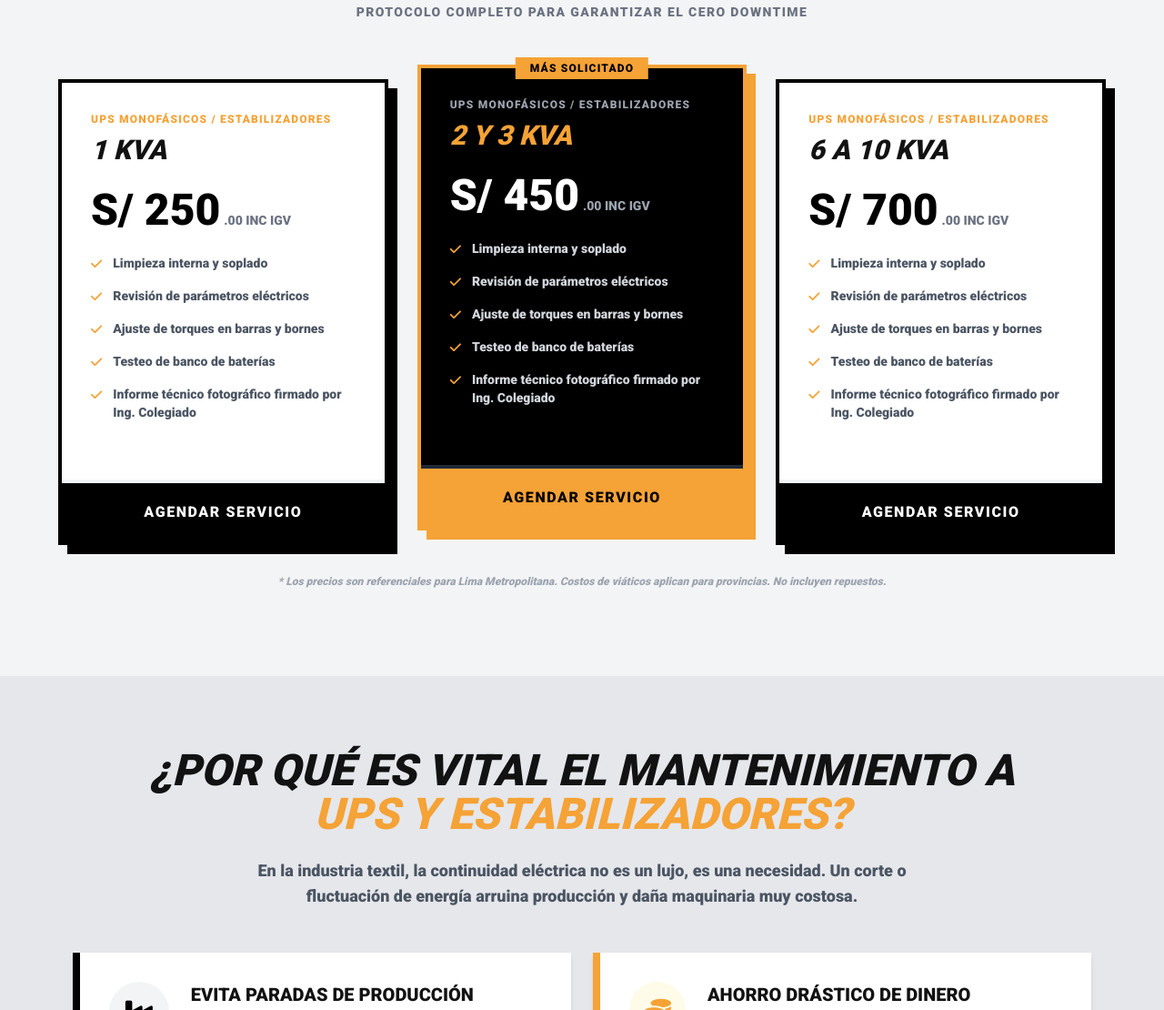
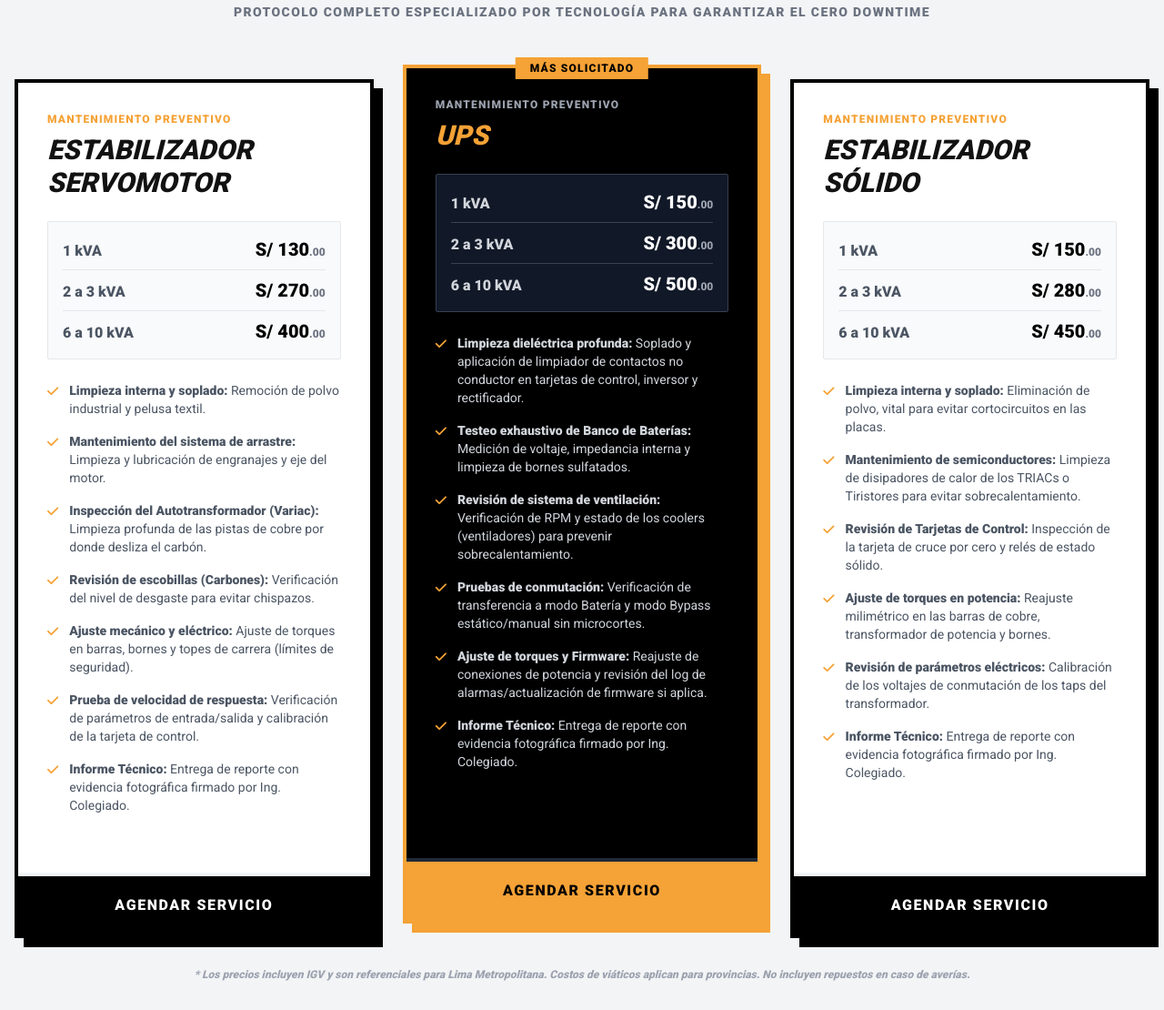
Before and after one commit to SIOPERU/MANTENIMIENTO, a plain HTML site: page index.html in a window 1280 px wide. Shown: the part 1033-2143 px from the top of the page at 91% size. Drawn offline with nearby package versions, Linux system fonts and the light colour scheme.

Commit message:
Update index.html

```diff
--- a/index.html
+++ b/index.html
@@ -169,26 +169,41 @@
         <div class="container mx-auto px-4">
             <div class="text-center mb-16">
                 <h2 class="text-4xl md:text-5xl font-black uppercase italic mb-4">Planes de Mantenimiento Preventivo</h2>
-                <p class="text-gray-500 font-bold uppercase tracking-widest text-sm">Protocolo completo para garantizar el Cero Downtime</p>
+                <p class="text-gray-500 font-bold uppercase tracking-widest text-sm">Protocolo completo especializado por tecnología para garantizar el Cero Downtime</p>
             </div>
 
-            <div class="grid md:grid-cols-3 gap-8 max-w-6xl mx-auto">
+            <div class="grid md:grid-cols-3 gap-8 max-w-7xl mx-auto">
 
-                <!-- Plan 1: 1 kVA -->
+                <!-- Plan 1: Estabilizador Servomotor -->
                 <div class="bg-white border-4 border-sioNavy shadow-[10px_10px_0px_0px_rgba(0,0,0,1)] flex flex-col price-card">
                     <div class="p-8 border-b-4 border-gray-100 flex-grow">
-                        <p class="text-sioYellow font-black uppercase tracking-widest text-xs mb-2">UPS MONOFÁSICOS / ESTABILIZADORES</p>
-                        <h3 class="text-3xl font-black uppercase italic mb-4">1 kVA</h3>
-                        <div class="my-6">
-                            <span class="text-5xl font-black text-sioNavy">S/ 250</span>
-                            <span class="text-gray-500 font-bold text-sm uppercase">.00 Inc IGV</span>
+                        <p class="text-sioYellow font-black uppercase tracking-widest text-xs mb-2">MANTENIMIENTO PREVENTIVO</p>
+                        <h3 class="text-3xl font-black uppercase italic mb-4">Estabilizador Servomotor</h3>
+
+                        <!-- Tarifario Integrado -->
+                        <div class="my-6 bg-gray-50 border border-gray-200 p-4 rounded-sm">
+                            <div class="flex justify-between items-end border-b border-gray-200 pb-2 mb-2">
+                                <span class="font-bold text-gray-600">1 kVA</span>
+                                <span class="font-black text-sioNavy text-xl">S/ 130<span class="text-xs text-gray-500 font-bold">.00</span></span>
+                            </div>
+                            <div class="flex justify-between items-end border-b border-gray-200 pb-2 mb-2">
+                                <span class="font-bold text-gray-600">2 a 3 kVA</span>
+                                <span class="font-black text-sioNavy text-xl">S/ 270<span class="text-xs text-gray-500 font-bold">.00</span></span>
+                            </div>
+                            <div class="flex justify-between items-end">
+                                <span class="font-bold text-gray-600">6 a 10 kVA</span>
+                                <span class="font-black text-sioNavy text-xl">S/ 400<span class="text-xs text-gray-500 font-bold">.00</span></span>
+                            </div>
                         </div>
-                        <ul class="space-y-4 text-sm font-bold text-gray-600 mb-8">
-                            <li class="flex items-start"><i class="fas fa-check text-sioYellow mt-1 mr-3"></i> Limpieza interna y soplado</li>
-                            <li class="flex items-start"><i class="fas fa-check text-sioYellow mt-1 mr-3"></i> Revisión de parámetros eléctricos</li>
-                            <li class="flex items-start"><i class="fas fa-check text-sioYellow mt-1 mr-3"></i> Ajuste de torques en barras y bornes</li>
-                            <li class="flex items-start"><i class="fas fa-check text-sioYellow mt-1 mr-3"></i> Testeo de banco de baterías</li>
-                            <li class="flex items-start"><i class="fas fa-check text-sioYellow mt-1 mr-3"></i> Informe técnico fotográfico firmado por Ing. Colegiado</li>
+
+                        <ul class="space-y-4 text-sm text-gray-600 mb-8">
+                            <li class="flex items-start"><i class="fas fa-check text-sioYellow mt-1 mr-3"></i> <span><strong>Limpieza interna y soplado:</strong> Remoción de polvo industrial y pelusa textil.</span></li>
+                            <li class="flex items-start"><i class="fas fa-check text-sioYellow mt-1 mr-3"></i> <span><strong>Mantenimiento del sistema de arrastre:</strong> Limpieza y lubricación de engranajes y eje del motor.</span></li>
+                            <li class="flex items-start"><i class="fas fa-check text-sioYellow mt-1 mr-3"></i> <span><strong>Inspección del Autotransformador (Variac):</strong> Limpieza profunda de las pistas de cobre por donde desliza el carbón.</span></li>
+                            <li class="flex items-start"><i class="fas fa-check text-sioYellow mt-1 mr-3"></i> <span><strong>Revisión de escobillas (Carbones):</strong> Verificación del nivel de desgaste para evitar chispazos.</span></li>
+                            <li class="flex items-start"><i class="fas fa-check text-sioYellow mt-1 mr-3"></i> <span><strong>Ajuste mecánico y eléctrico:</strong> Ajuste de torques en barras, bornes y topes de carrera (límites de seguridad).</span></li>
+                            <li class="flex items-start"><i class="fas fa-check text-sioYellow mt-1 mr-3"></i> <span><strong>Prueba de velocidad de respuesta:</strong> Verificación de parámetros de entrada/salida y calibración de la tarjeta de control.</span></li>
+                            <li class="flex items-start"><i class="fas fa-check text-sioYellow mt-1 mr-3"></i> <span><strong>Informe Técnico:</strong> Entrega de reporte con evidencia fotográfica firmado por Ing. Colegiado.</span></li>
                         </ul>
                     </div>
                     <a href="https://wa.me/51994468545" target="_blank" class="block w-full bg-sioNavy text-white text-center py-5 font-black uppercase tracking-widest hover:bg-sioYellow hover:text-sioNavy transition mt-auto">
@@ -196,24 +211,38 @@
                     </a>
                 </div>
 
-                <!-- Plan 2: 2 y 3 kVA (Destacado) -->
+                <!-- Plan 2: UPS (Destacado) -->
                 <div class="bg-sioNavy border-4 border-sioYellow shadow-[10px_10px_0px_0px_rgba(245,162,54,1)] text-white relative transform md:-translate-y-4 flex flex-col price-card">
                     <div class="absolute top-0 left-1/2 transform -translate-x-1/2 -translate-y-1/2 bg-sioYellow text-sioNavy px-4 py-1 font-black uppercase text-xs tracking-widest">
                         Más Solicitado
                     </div>
                     <div class="p-8 border-b-4 border-gray-800 flex-grow">
-                        <p class="text-gray-400 font-black uppercase tracking-widest text-xs mb-2">UPS MONOFÁSICOS / ESTABILIZADORES</p>
-                        <h3 class="text-3xl font-black uppercase italic mb-4 text-sioYellow">2 y 3 kVA</h3>
-                        <div class="my-6">
-                            <span class="text-5xl font-black text-white">S/ 450</span>
-                            <span class="text-gray-400 font-bold text-sm uppercase">.00 Inc IGV</span>
+                        <p class="text-gray-400 font-black uppercase tracking-widest text-xs mb-2">MANTENIMIENTO PREVENTIVO</p>
+                        <h3 class="text-3xl font-black uppercase italic mb-4 text-sioYellow">UPS</h3>
+
+                        <!-- Tarifario Integrado Dark -->
+                        <div class="my-6 bg-gray-900 border border-gray-700 p-4 rounded-sm">
+                            <div class="flex justify-between items-end border-b border-gray-700 pb-2 mb-2">
+                                <span class="font-bold text-gray-300">1 kVA</span>
+                                <span class="font-black text-white text-xl">S/ 150<span class="text-xs text-gray-400 font-bold">.00</span></span>
+                            </div>
+                            <div class="flex justify-between items-end border-b border-gray-700 pb-2 mb-2">
+                                <span class="font-bold text-gray-300">2 a 3 kVA</span>
+                                <span class="font-black text-white text-xl">S/ 300<span class="text-xs text-gray-400 font-bold">.00</span></span>
+                            </div>
+                            <div class="flex justify-between items-end">
+                                <span class="font-bold text-gray-300">6 a 10 kVA</span>
+                                <span class="font-black text-white text-xl">S/ 500<span class="text-xs text-gray-400 font-bold">.00</span></span>
+                            </div>
                         </div>
-                        <ul class="space-y-4 text-sm font-bold text-gray-300 mb-8">
-                            <li class="flex items-start"><i class="fas fa-check text-sioYellow mt-1 mr-3"></i> Limpieza interna y soplado</li>
-                            <li class="flex items-start"><i class="fas fa-check text-sioYellow mt-1 mr-3"></i> Revisión de parámetros eléctricos</li>
-                            <li class="flex items-start"><i class="fas fa-check text-sioYellow mt-1 mr-3"></i> Ajuste de torques en barras y bornes</li>
-                            <li class="flex items-start"><i class="fas fa-check text-sioYellow mt-1 mr-3"></i> Testeo de banco de baterías</li>
-                            <li class="flex items-start"><i class="fas fa-check text-sioYellow mt-1 mr-3"></i> Informe técnico fotográfico firmado por Ing. Colegiado</li>
+
+                        <ul class="space-y-4 text-sm text-gray-300 mb-8">
+                            <li class="flex items-start"><i class="fas fa-check text-sioYellow mt-1 mr-3"></i> <span><strong>Limpieza dieléctrica profunda:</strong> Soplado y aplicación de limpiador de contactos no conductor en tarjetas de control, inversor y rectificador.</span></li>
+                            <li class="flex items-start"><i class="fas fa-check text-sioYellow mt-1 mr-3"></i> <span><strong>Testeo exhaustivo de Banco de Baterías:</strong> Medición de voltaje, impedancia interna y limpieza de bornes sulfatados.</span></li>
+                            <li class="flex items-start"><i class="fas fa-check text-sioYellow mt-1 mr-3"></i> <span><strong>Revisión de sistema de ventilación:</strong> Verificación de RPM y estado de los coolers (ventiladores) para prevenir sobrecalentamiento.</span></li>
+                            <li class="flex items-start"><i class="fas fa-check text-sioYellow mt-1 mr-3"></i> <span><strong>Pruebas de conmutación:</strong> Verificación de transferencia a modo Batería y modo Bypass estático/manual sin microcortes.</span></li>
+                            <li class="flex items-start"><i class="fas fa-check text-sioYellow mt-1 mr-3"></i> <span><strong>Ajuste de torques y Firmware:</strong> Reajuste de conexiones de potencia y revisión del log de alarmas/actualización de firmware si aplica.</span></li>
+                            <li class="flex items-start"><i class="fas fa-check text-sioYellow mt-1 mr-3"></i> <span><strong>Informe Técnico:</strong> Entrega de reporte con evidencia fotográfica firmado por Ing. Colegiado.</span></li>
                         </ul>
                     </div>
                     <a href="https://wa.me/51994468545" target="_blank" class="block w-full bg-sioYellow text-sioNavy text-center py-5 font-black uppercase tracking-widest hover:bg-white transition mt-auto">
@@ -221,21 +250,35 @@
                     </a>
                 </div>
 
-                <!-- Plan 3: 6 a 10 kVA -->
+                <!-- Plan 3: Estabilizador Sólido -->
                 <div class="bg-white border-4 border-sioNavy shadow-[10px_10px_0px_0px_rgba(0,0,0,1)] flex flex-col price-card">
                     <div class="p-8 border-b-4 border-gray-100 flex-grow">
-                        <p class="text-sioYellow font-black uppercase tracking-widest text-xs mb-2">UPS MONOFÁSICOS / ESTABILIZADORES</p>
-                        <h3 class="text-3xl font-black uppercase italic mb-4">6 a 10 kVA</h3>
-                        <div class="my-6">
-                            <span class="text-5xl font-black text-sioNavy">S/ 700</span>
-                            <span class="text-gray-500 font-bold text-sm uppercase">.00 Inc IGV</span>
+                        <p class="text-sioYellow font-black uppercase tracking-widest text-xs mb-2">MANTENIMIENTO PREVENTIVO</p>
+                        <h3 class="text-3xl font-black uppercase italic mb-4">Estabilizador Sólido</h3>
+
+                        <!-- Tarifario Integrado -->
+                        <div class="my-6 bg-gray-50 border border-gray-200 p-4 rounded-sm">
+                            <div class="flex justify-between items-end border-b border-gray-200 pb-2 mb-2">
+                                <span class="font-bold text-gray-600">1 kVA</span>
+                                <span class="font-black text-sioNavy text-xl">S/ 150<span class="text-xs text-gray-500 font-bold">.00</span></span>
+                            </div>
+                            <div class="flex justify-between items-end border-b border-gray-200 pb-2 mb-2">
+                                <span class="font-bold text-gray-600">2 a 3 kVA</span>
+                                <span class="font-black text-sioNavy text-xl">S/ 280<span class="text-xs text-gray-500 font-bold">.00</span></span>
+                            </div>
+                            <div class="flex justify-between items-end">
+                                <span class="font-bold text-gray-600">6 a 10 kVA</span>
+                                <span class="font-black text-sioNavy text-xl">S/ 450<span class="text-xs text-gray-500 font-bold">.00</span></span>
+                            </div>
                         </div>
-                        <ul class="space-y-4 text-sm font-bold text-gray-600 mb-8">
-                            <li class="flex items-start"><i class="fas fa-check text-sioYellow mt-1 mr-3"></i> Limpieza interna y soplado</li>
-                            <li class="flex items-start"><i class="fas fa-check text-sioYellow mt-1 mr-3"></i> Revisión de parámetros eléctricos</li>
-                            <li class="flex items-start"><i class="fas fa-check text-sioYellow mt-1 mr-3"></i> Ajuste de torques en barras y bornes</li>
-                            <li class="flex items-start"><i class="fas fa-check text-sioYellow mt-1 mr-3"></i> Testeo de banco de baterías</li>
-                            <li class="flex items-start"><i class="fas fa-check text-sioYellow mt-1 mr-3"></i> Informe técnico fotográfico firmado por Ing. Colegiado</li>
+
+                        <ul class="space-y-4 text-sm text-gray-600 mb-8">
+                            <li class="flex items-start"><i class="fas fa-check text-sioYellow mt-1 mr-3"></i> <span><strong>Limpieza interna y soplado:</strong> Eliminación de polvo, vital para evitar cortocircuitos en las placas.</span></li>
+                            <li class="flex items-start"><i class="fas fa-check text-sioYellow mt-1 mr-3"></i> <span><strong>Mantenimiento de semiconductores:</strong> Limpieza de disipadores de calor de los TRIACs o Tiristores para evitar sobrecalentamiento.</span></li>
+                            <li class="flex items-start"><i class="fas fa-check text-sioYellow mt-1 mr-3"></i> <span><strong>Revisión de Tarjetas de Control:</strong> Inspección de la tarjeta de cruce por cero y relés de estado sólido.</span></li>
+                            <li class="flex items-start"><i class="fas fa-check text-sioYellow mt-1 mr-3"></i> <span><strong>Ajuste de torques en potencia:</strong> Reajuste milimétrico en las barras de cobre, transformador de potencia y bornes.</span></li>
+                            <li class="flex items-start"><i class="fas fa-check text-sioYellow mt-1 mr-3"></i> <span><strong>Revisión de parámetros eléctricos:</strong> Calibración de los voltajes de conmutación de los taps del transformador.</span></li>
+                            <li class="flex items-start"><i class="fas fa-check text-sioYellow mt-1 mr-3"></i> <span><strong>Informe Técnico:</strong> Entrega de reporte con evidencia fotográfica firmado por Ing. Colegiado.</span></li>
                         </ul>
                     </div>
                     <a href="https://wa.me/51994468545" target="_blank" class="block w-full bg-sioNavy text-white text-center py-5 font-black uppercase tracking-widest hover:bg-sioYellow hover:text-sioNavy transition mt-auto">
@@ -244,7 +287,7 @@
                 </div>
 
             </div>
-            <p class="text-center text-xs font-bold text-gray-400 mt-8 italic">* Los precios son referenciales para Lima Metropolitana. Costos de viáticos aplican para provincias. No incluyen repuestos.</p>
+            <p class="text-center text-xs font-bold text-gray-400 mt-8 italic">* Los precios incluyen IGV y son referenciales para Lima Metropolitana. Costos de viáticos aplican para provincias. No incluyen repuestos en caso de averías.</p>
         </div>
     </section>
 
```
